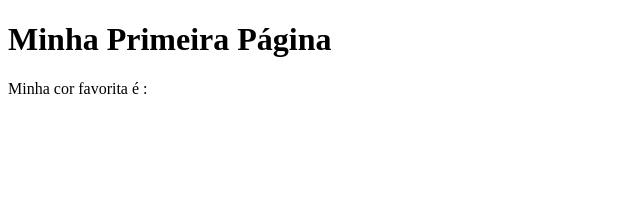
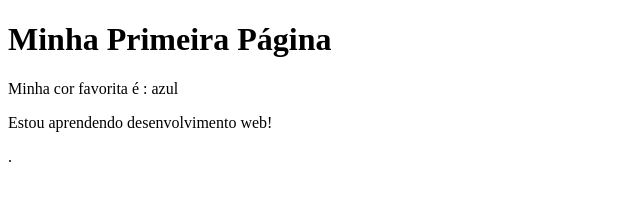
Before and after one commit to EdnaldoPedrosa-BYU/wdd130, a plain HTML site: page semana01/primeira-pagina.html in a window 1280 px wide. Shown: the whole page, without its empty margins (0-640 px from the left). Drawn offline with Linux system fonts and the light colour scheme.

Commit message:
Criada a Página inicial de Ednaldo Pedrosa

```diff
--- a/semana01/primeira-pagina.html
+++ b/semana01/primeira-pagina.html
@@ -1,12 +1,16 @@
 <!DOCTYPE html>
 <html lang="pt-br">
+
 <head>
     <meta charset="UTF-8">
     <meta name="viewport" content="width=device-width, initial-scale=1.0">
     <title>Minha Primeira Página</title>
 </head>
+
 <body>
     <h1>Minha Primeira Página</h1>
-    <p>Minha cor favorita é : </p>
+    <p>Minha cor favorita é : azul </p>
+    <p> Estou aprendendo desenvolvimento web!</p>
 </body>
-</html>
+
+</html>.
```
Also changed, not shown: semana01/imagens.html (+4 -1 lines), WhatsApp Image 2026-11-12 at 18.04.44.jpeg (added), semana01/imagens/WhatsApp Image 2026-11-12 at 18.04.44.jpeg (added), semana01/imagens/templo-largo-antigo.jpeg (renamed from semana01/imagens/templo-largo.jpeg), semana01/imagens/templo-pequeno.jpg (added), semana01/index.html (added).
